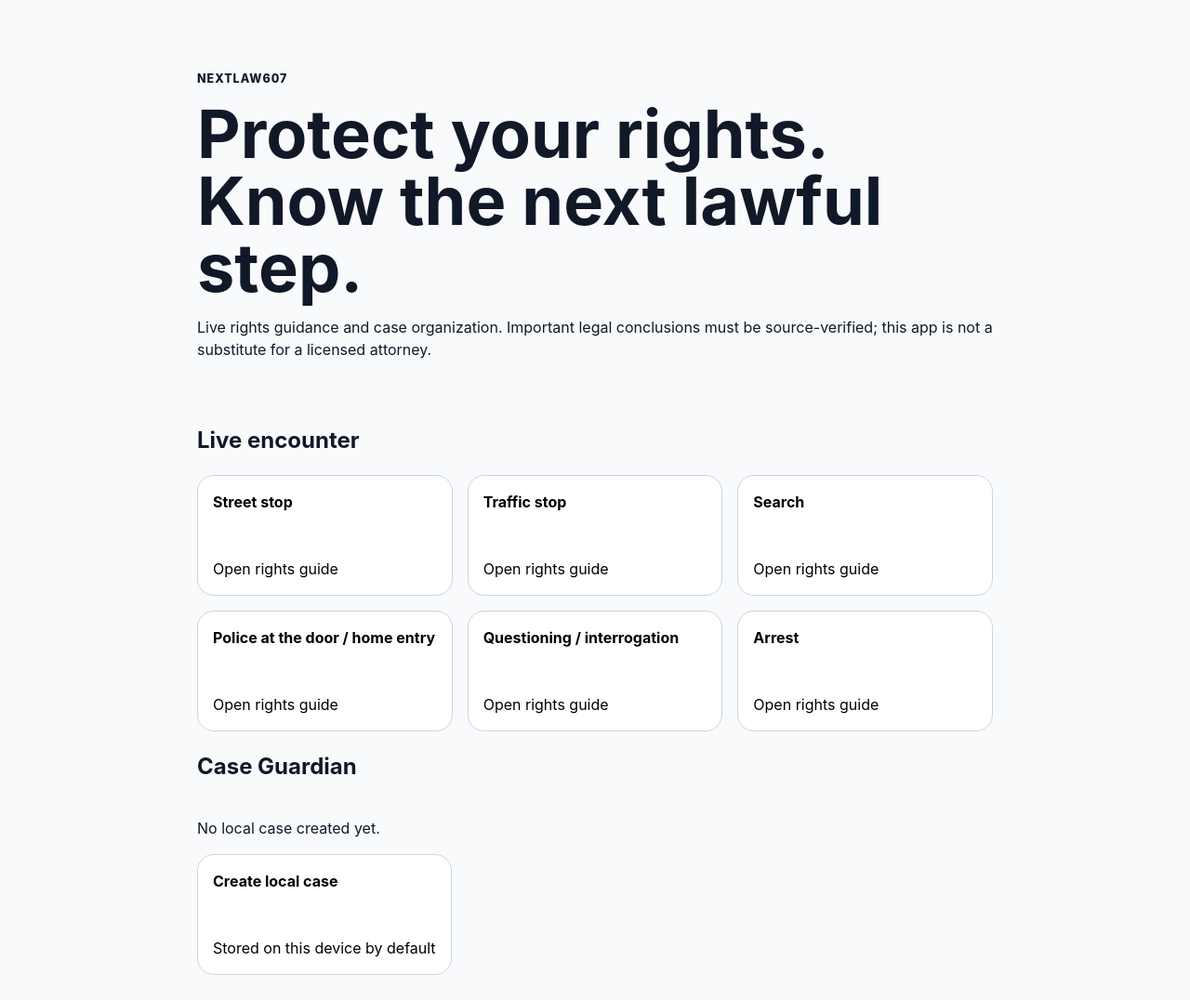
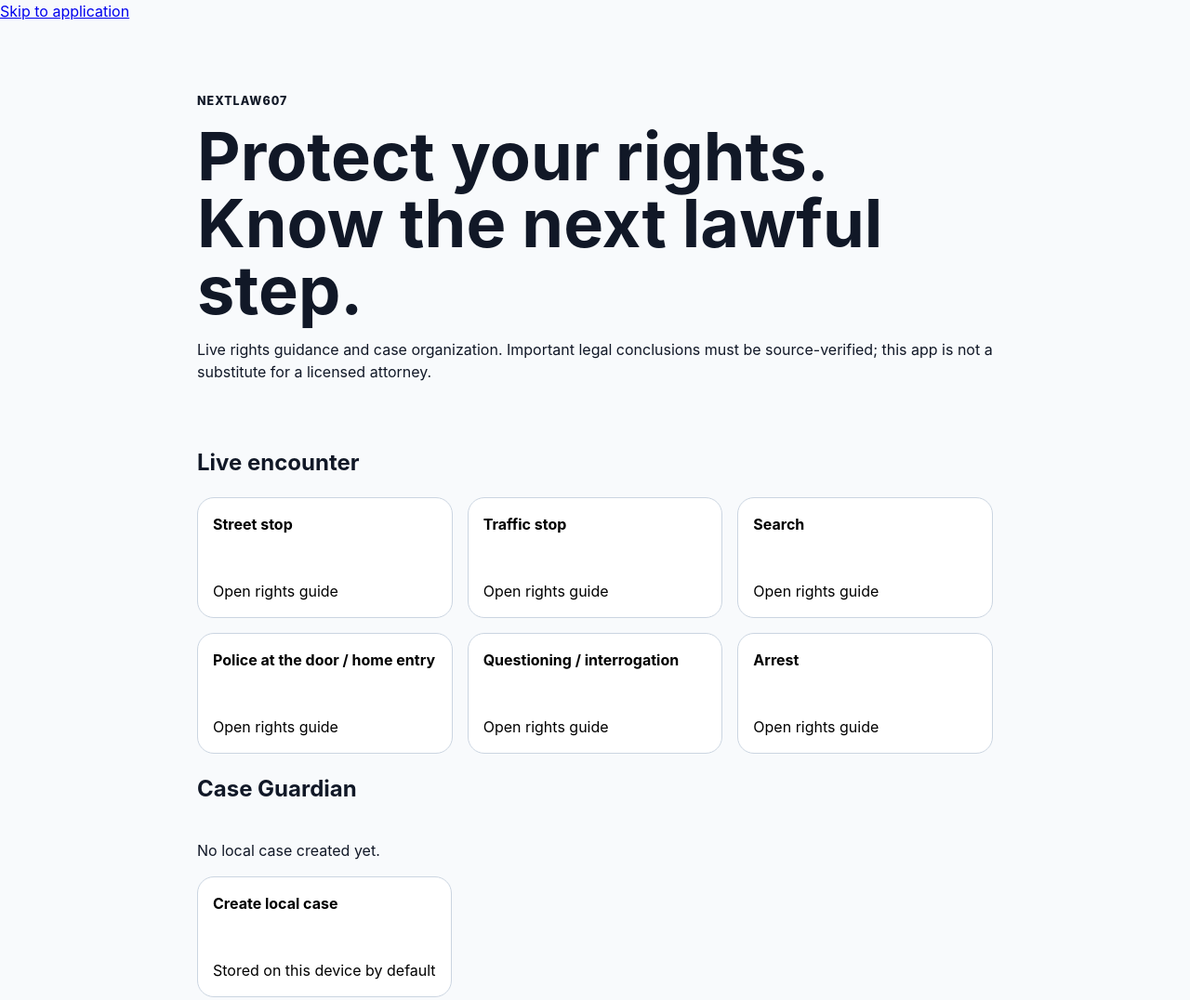
Before and after one commit to coden607/nextlaw607, a website with bundled scripts: page apps/web/index.html in a window 1280 px wide. Shown: the top 1076 px of the page at 93% size. Built offline with nearby package versions, Linux system fonts and the light colour scheme.

Commit message:
feat: add keyboard-first application entry

```diff
--- a/apps/web/index.html
+++ b/apps/web/index.html
@@ -5,9 +5,14 @@
   <meta name="viewport" content="width=device-width,initial-scale=1,viewport-fit=cover">
   <meta name="theme-color" content="#111827">
   <meta name="description" content="NextLaw607 rights-protection and criminal-procedure companion">
+  <meta name="color-scheme" content="light dark">
   <link rel="manifest" href="/manifest.webmanifest">
   <link rel="stylesheet" href="/styles.css">
   <title>NextLaw607</title>
 </head>
-<body><div id="app"></div><script type="module" src="/dist/main.js"></script></body>
+<body>
+  <a class="skip-link" href="#app">Skip to application</a>
+  <div id="app" tabindex="-1"></div>
+  <script type="module" src="/dist/main.js"></script>
+</body>
 </html>
```
